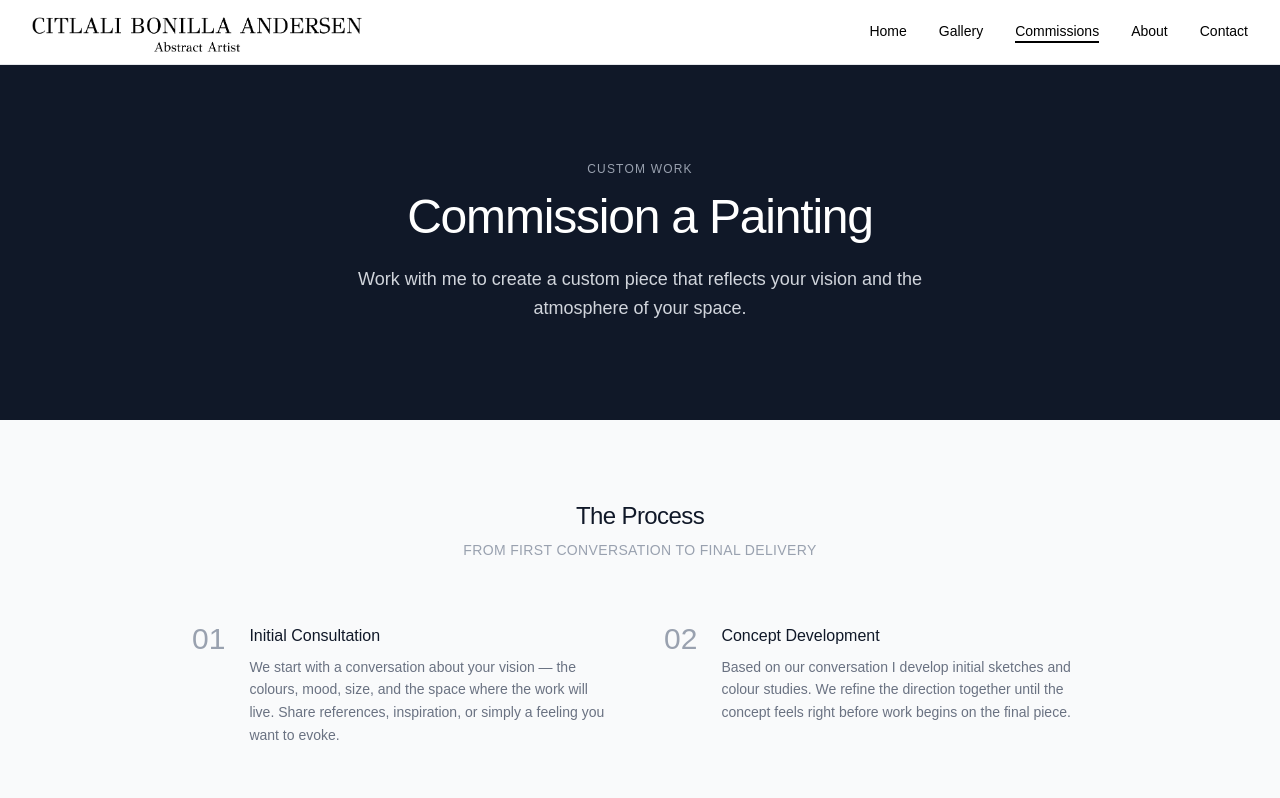
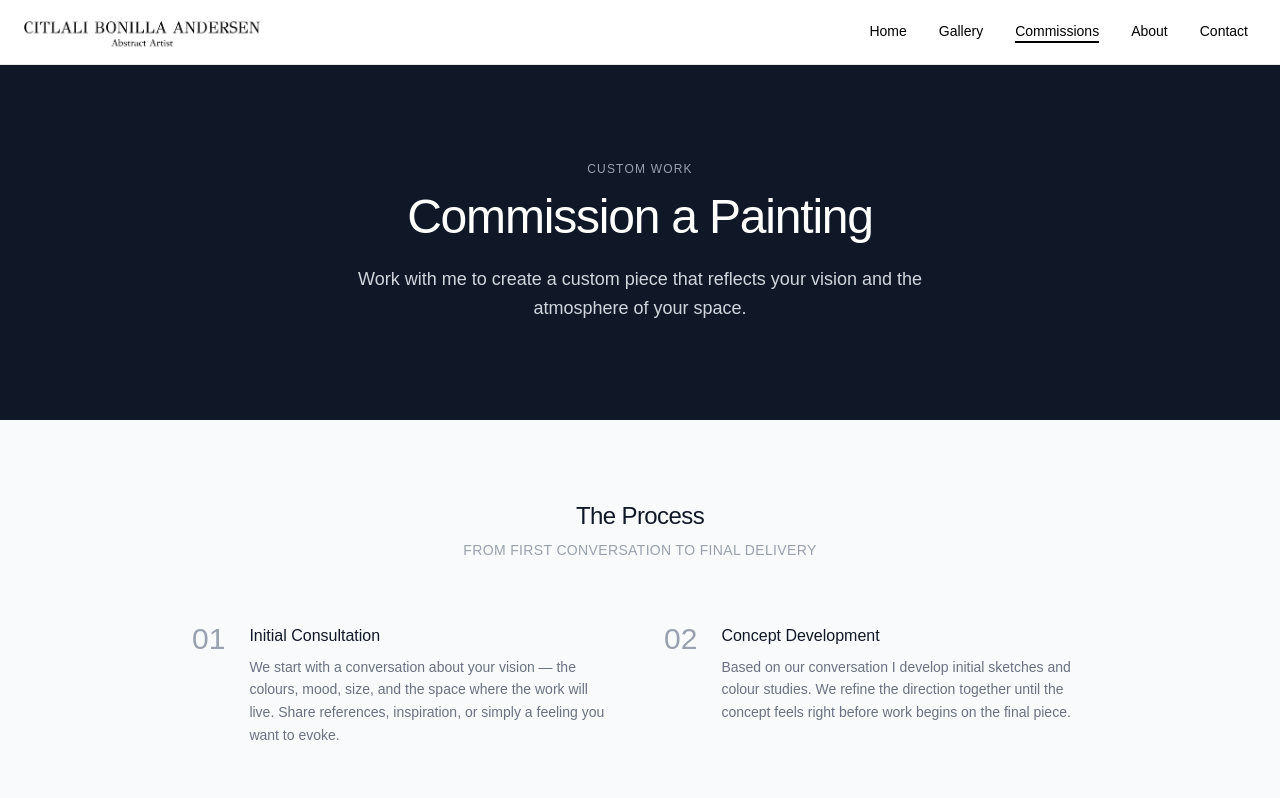
Before and after one commit to candersen87/CitlaliBonillaAndersen, a Next.js app: page /commissions in a window 1280 px wide. Shown: the top 798 px of the page. Built offline with nearby package versions, Linux system fonts and the light colour scheme; a web font is replaced by a local one.

Commit message:
Resize and reposition nav logo

```diff
--- a/app/components/Navigation.tsx
+++ b/app/components/Navigation.tsx
@@ -27,13 +27,13 @@ export default function Navigation() {
       <div className="max-w-7xl mx-auto px-4 sm:px-6 lg:px-8">
         {/* Desktop nav row */}
         <div className="flex justify-between items-center h-16">
-          <Link href="/" className="flex items-center">
+          <Link href="/" className="flex items-center -ml-2">
             <Image
               src="/Logo3.png"
               alt="Citlali Bonilla Andersen"
-              width={1800}
-              height={500}
-              className="h-14 w-auto"
+              width={1400}
+              height={400}
+              className="h-10 w-auto"
             />
           </Link>
 
```
